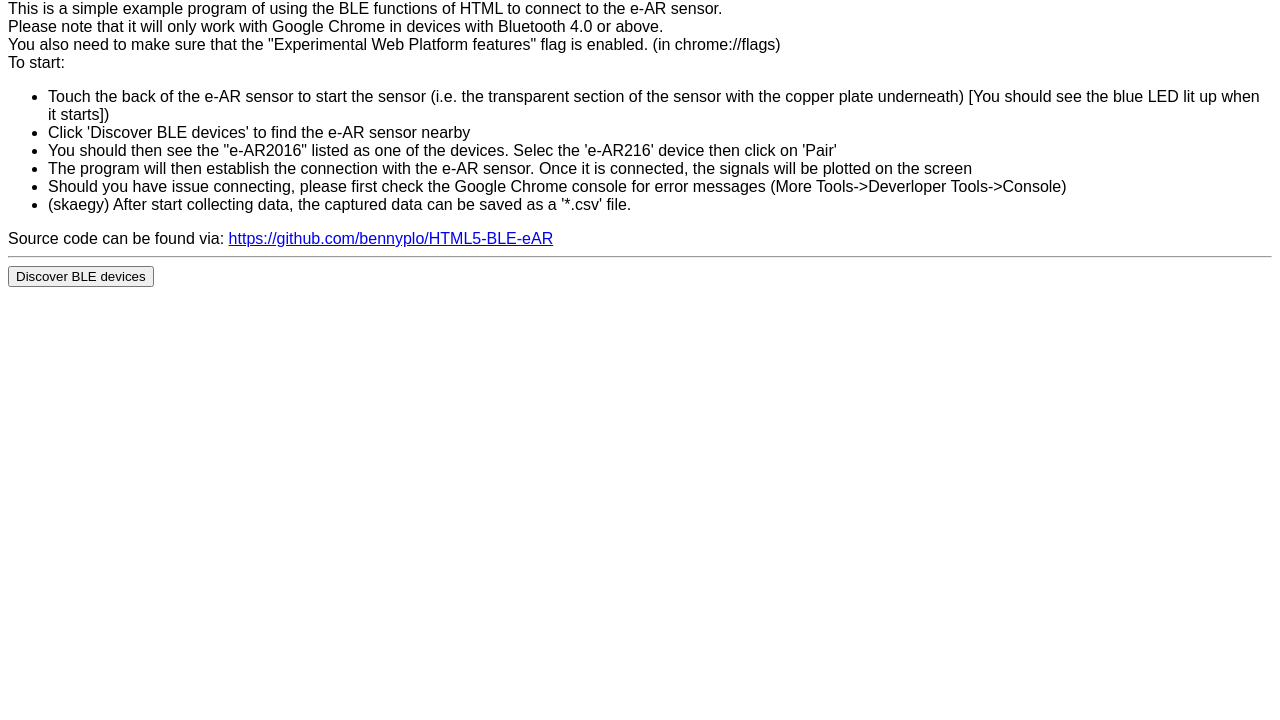
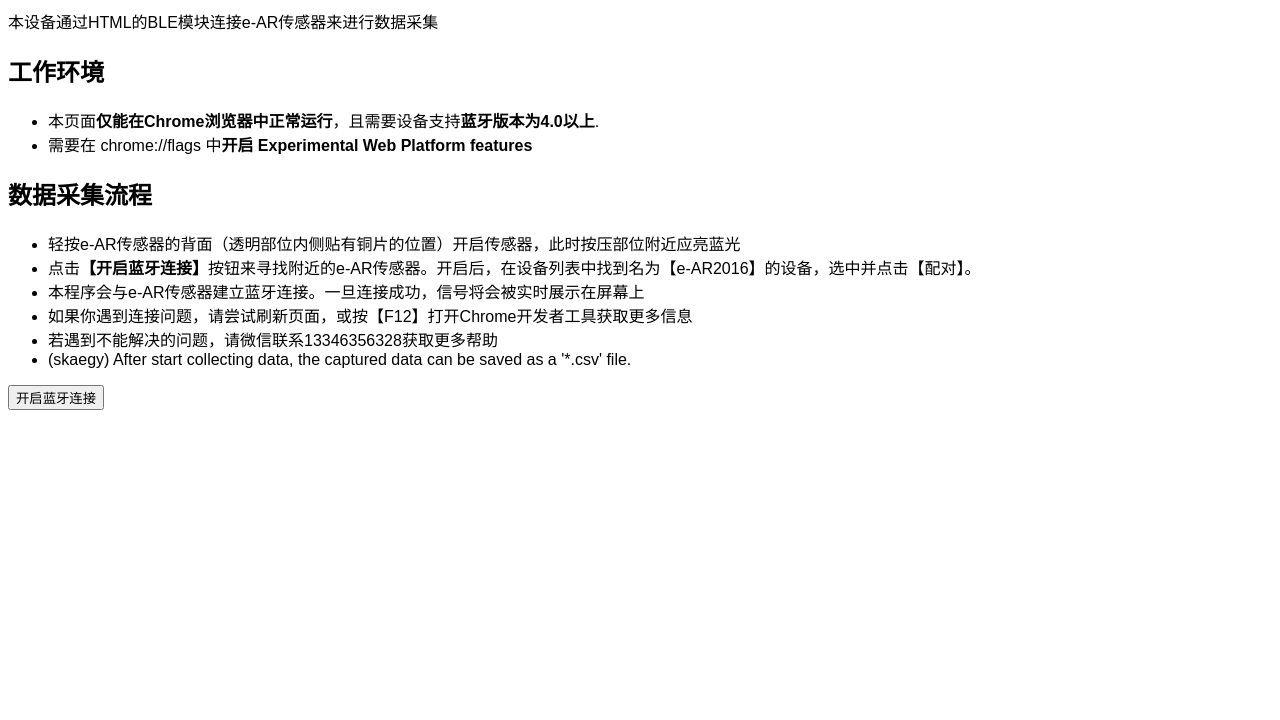
Before and after one commit to lingyy-1109/eAR-DataAcquisition, a browser extension: page index.html in a window 1280 px wide. Shown: the part 80-800 px from the top of the page. Drawn offline with Linux system fonts and the light colour scheme.

Commit message:
20221106update

```diff
--- a/index.html
+++ b/index.html
@@ -26,8 +26,7 @@ Please enable Java script on your browser. </br>
 
 <script type="text/javascript" >
 
-  function init()
-  {
+function init() {
     if (isWebBluetoothEnabled())
     {
         console.log("BLE is enabled!");
@@ -324,24 +323,31 @@ function getSupportedProperties(characteristic) {//find the details of a charact
 </script>
 </head>
 <body onload="init();"  style="font-family:Arial">
- <h1>BLE Example - e-AR Sensor</h1>
+ <h1>BLE Example - e-AR Sensor 数据采集系统</h1>
+
+
  <div id="instructions">
- This is a simple example program of using the BLE functions of HTML to connect to the e-AR sensor. <br/>
- Please note that it will only work with Google Chrome in devices with Bluetooth 4.0 or above.<br/>
- You also need to make sure that the "Experimental Web Platform features" flag is enabled. (in chrome://flags)<br/>
- To start:
+ 本设备通过HTML的BLE模块连接e-AR传感器来进行数据采集 <br/>
+ <h2>工作环境</h2>
      <ul>
-  <li>Touch the back of the e-AR sensor to start the sensor (i.e. the transparent section of the sensor with the copper plate underneath) [You should see the blue LED lit up when it starts])</li>
-  <li>Click 'Discover BLE devices' to find the e-AR sensor nearby</li>
-  <li>You should then see the "e-AR2016" listed as one of the devices. Selec the 'e-AR216' device then click on 'Pair'</li>
-  <li>The program will then establish the connection with the e-AR sensor. Once it is connected, the signals will be plotted on the screen</li>
-  <li>Should you have issue connecting, please first check the Google Chrome console for error messages (More Tools->Deverloper Tools->Console)</li>
+         <li>本页面<strong>仅能在Chrome浏览器中正常运行</strong>，且需要设备支持<strong>蓝牙版本为4.0以上</strong>.</li>
+         <li>需要在 chrome://flags 中<strong>开启 Experimental Web Platform features</strong></li>
+     </ul>
+
+<h2>数据采集流程</h2>
+     <ul>
+         <li>轻按e-AR传感器的背面（透明部位内侧贴有铜片的位置）开启传感器，此时按压部位附近应亮蓝光</li>
+         <li>点击<strong>【开启蓝牙连接】</strong>按钮来寻找附近的e-AR传感器。开启后，在设备列表中找到名为【e-AR2016】的设备，选中并点击【配对】。</li>
+         <li>本程序会与e-AR传感器建立蓝牙连接。一旦连接成功，信号将会被实时展示在屏幕上</li>
+         <li>如果你遇到连接问题，请尝试刷新页面，或按【F12】打开Chrome开发者工具获取更多信息</li>
+         <li>若遇到不能解决的问题，请微信联系13346356328获取更多帮助</li>
          <li> (skaegy) After start collecting data, the captured data can be saved as a '*.csv' file. </li>
  </ul>
-  Source code can be found via: <a href="https://github.com/bennyplo/HTML5-BLE-eAR">https://github.com/bennyplo/HTML5-BLE-eAR</a><br/><hr/>
 </div>
+
+
 <!--<input type="button" id="deviceinfo" value="Get Device Information" onclick="onButtonClick();"/>-->
-<input type="button" id="discover" value="Discover BLE devices" onclick="onDiscoverService();"/><br/>
+<input type="button" id="discover" value="开启蓝牙连接" onclick="onDiscoverService();"/><br/>
 
 <table id="savetable" hidden="1">
   <tr><td>Name of subject</td><td> <input type="text" id="inputname" value="Your name" onfocus="if(value=='Your name') {value=''}" onblur="if (value=='') {value='Your name'}"/ ></td></tr>
```
Also changed, not shown: canvasdrawing.js (line endings or trailing spaces). Lines whose indentation alone changed are shown as unchanged.
